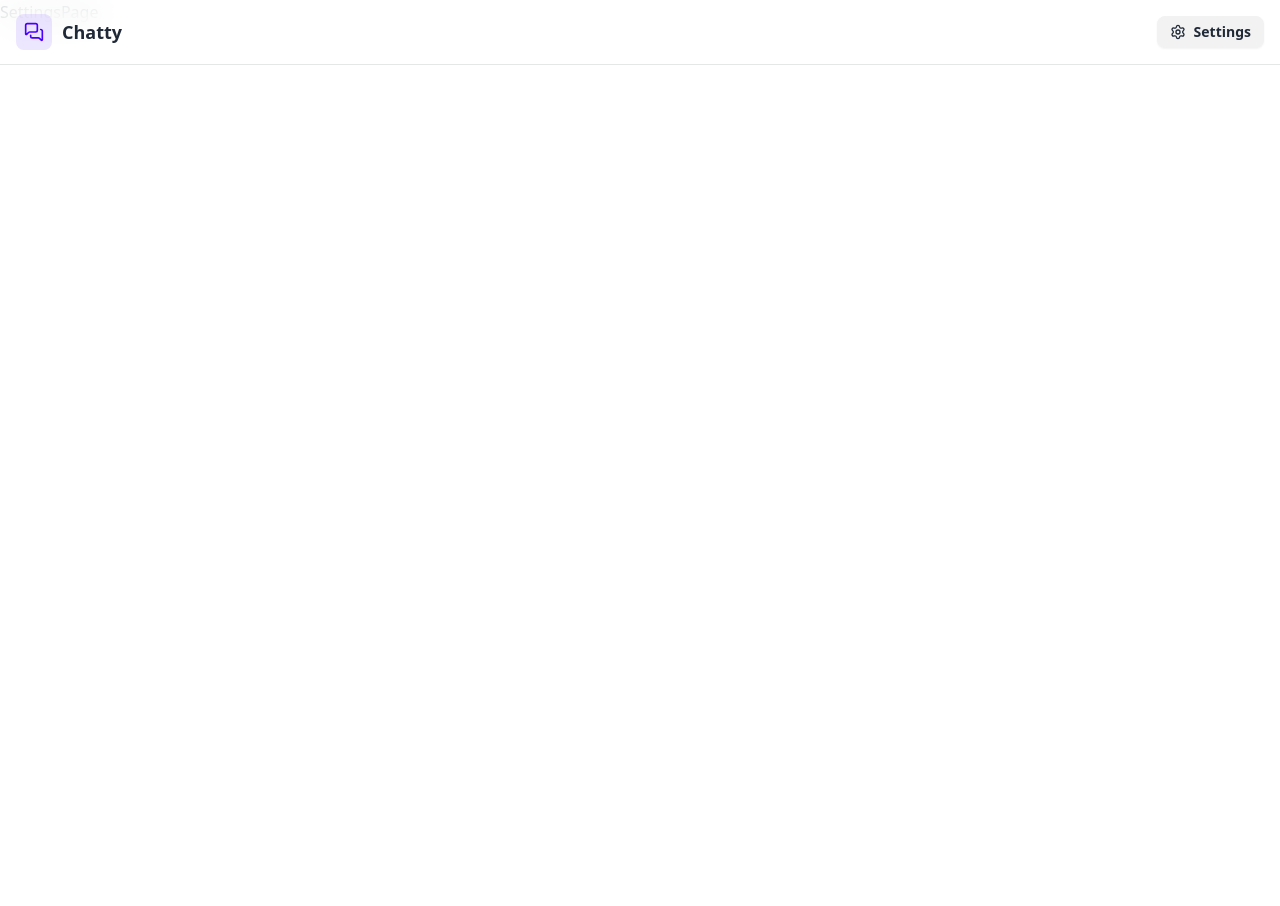
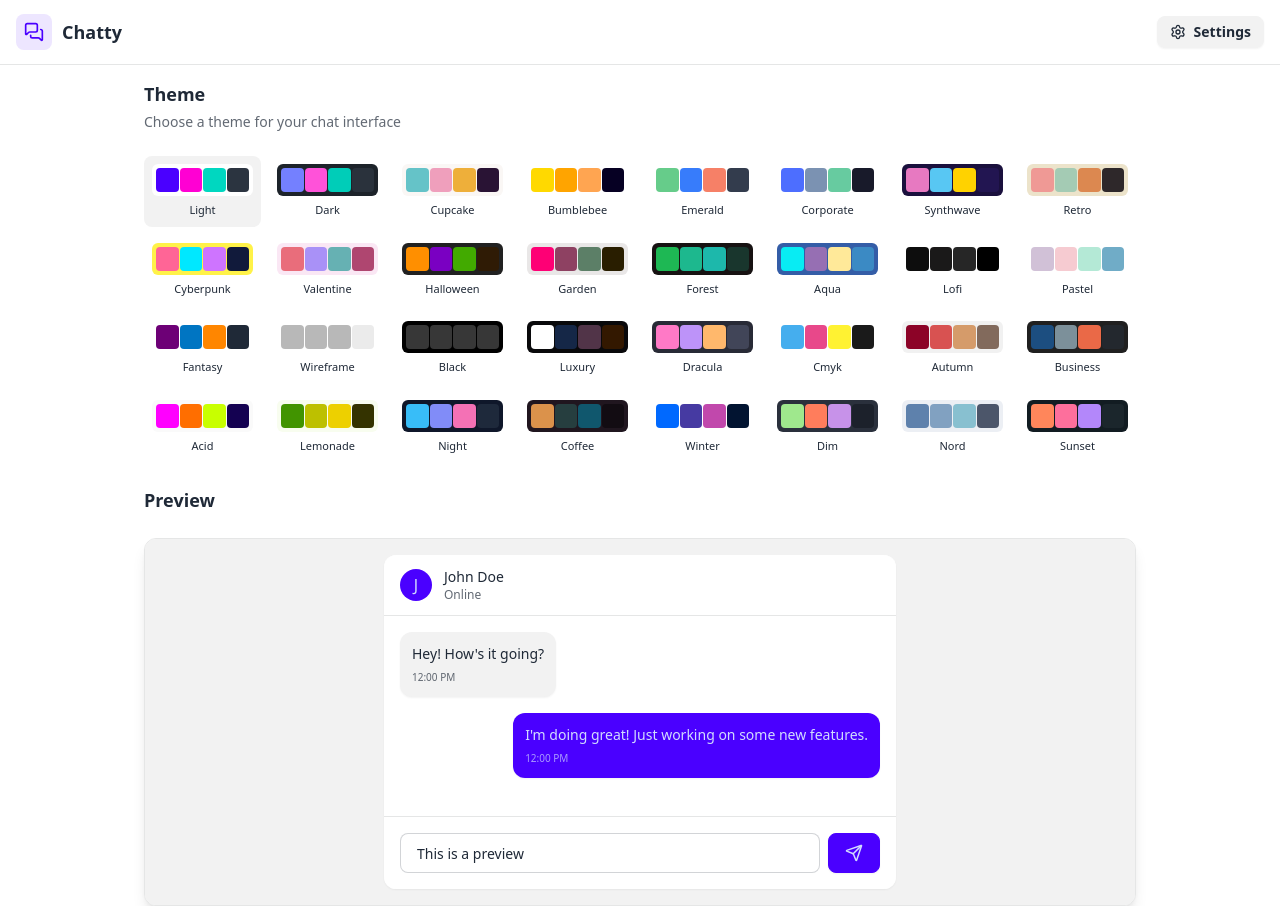
Before and after one commit to Mohammad-Ahrari/chat-app, a React (Vite) app in the folder frontend/: page /settings in a window 1280 px wide. Before the commit the page ends 800 px from the top, so only its background shows below. Built offline with nearby package versions, Linux system fonts and the light colour scheme; no server answers.

Commit message:
feat(settings): implement settings page with theme switching

```diff
--- a/frontend/src/App.jsx
+++ b/frontend/src/App.jsx
@@ -10,10 +10,11 @@
 
 import { Loader } from "lucide-react";
 import { Toaster } from "react-hot-toast";
+import { useThemeStore } from "./store/useThemeStore";
 
 const App = () => {
   const { authUser, checkAuth, isCheckingAuth } = useAuthStore();
-
+  const {theme} = useThemeStore()
   useEffect(() => {
     checkAuth();
   }, [checkAuth]);
@@ -28,7 +29,7 @@
     );
 
   return (
-    <div>
+    <div data-theme={theme}>
       <Navbar />
 
       <Routes>
--- /dev/null
+++ b/frontend/src/constants/index.js
@@ -0,0 +1,34 @@
+export const THEMES = [
+  "light",
+  "dark",
+  "cupcake",
+  "bumblebee",
+  "emerald",
+  "corporate",
+  "synthwave",
+  "retro",
+  "cyberpunk",
+  "valentine",
+  "halloween",
+  "garden",
+  "forest",
+  "aqua",
+  "lofi",
+  "pastel",
+  "fantasy",
+  "wireframe",
+  "black",
+  "luxury",
+  "dracula",
+  "cmyk",
+  "autumn",
+  "business",
+  "acid",
+  "lemonade",
+  "night",
+  "coffee",
+  "winter",
+  "dim",
+  "nord",
+  "sunset",
+];
--- a/frontend/src/pages/SettingsPage.jsx
+++ b/frontend/src/pages/SettingsPage.jsx
@@ -1,9 +1,118 @@
-import React from 'react'
+import { useThemeStore } from "../store/useThemeStore";
+import {THEMES} from "../constants"
+import { Send } from "lucide-react";
+const PREVIEW_MESSAGES = [
+  { id: 1, content: "Hey! How's it going?", isSent: false },
+  {
+    id: 2,
+    content: "I'm doing great! Just working on some new features.",
+    isSent: true,
+  },
+];
+const SettingsPage = () => {
+  const { theme, setTheme } = useThemeStore();
+  return (
+    <div className="h-screen container mx-auto px-4 pt-20 max-w-5xl">
+      <div className="space-y-6">
+        <div className="flex flex-col gap-1">
+          <h2 className="text-lg font-semibold">Theme</h2>
+          <p className="text-sm text-base-content/70">Choose a theme for your chat interface</p>
+        </div>
 
-const SettingsPage = () => {
-  return (
-    <div>SettingsPage</div>
-  )
-}
+        <div className="grid grid-cols-4 sm:grid-cols-6 md:grid-cols-8 gap-2">
+          {THEMES.map((t) => (
+            <button
+              key={t}
+              className={`
+                group flex flex-col items-center gap-1.5 p-2 rounded-lg transition-colors
+                ${theme === t ? "bg-base-200" : "hover:bg-base-200/50"}
+              `}
+              onClick={() => setTheme(t)}
+            >
+              <div className="relative h-8 w-full rounded-md overflow-hidden" data-theme={t}>
+                <div className="absolute inset-0 grid grid-cols-4 gap-px p-1">
+                  <div className="rounded bg-primary"></div>
+                  <div className="rounded bg-secondary"></div>
+                  <div className="rounded bg-accent"></div>
+                  <div className="rounded bg-neutral"></div>
+                </div>
+              </div>
+              <span className="text-[11px] font-medium truncate w-full text-center">
+                {t.charAt(0).toUpperCase() + t.slice(1)}
+              </span>
+            </button>
+          ))}
+        </div>
 
-export default SettingsPage
+        {/* Preview Section */}
+        <h3 className="text-lg font-semibold mb-3">Preview</h3>
+        <div className="rounded-xl border border-base-300 overflow-hidden bg-base-100 shadow-lg">
+          <div className="p-4 bg-base-200">
+            <div className="max-w-lg mx-auto">
+              {/* Mock Chat UI */}
+              <div className="bg-base-100 rounded-xl shadow-sm overflow-hidden">
+                {/* Chat Header */}
+                <div className="px-4 py-3 border-b border-base-300 bg-base-100">
+                  <div className="flex items-center gap-3">
+                    <div className="w-8 h-8 rounded-full bg-primary flex items-center justify-center text-primary-content font-medium">
+                      J
+                    </div>
+                    <div>
+                      <h3 className="font-medium text-sm">John Doe</h3>
+                      <p className="text-xs text-base-content/70">Online</p>
+                    </div>
+                  </div>
+                </div>
+
+                {/* Chat Messages */}
+                <div className="p-4 space-y-4 min-h-[200px] max-h-[200px] overflow-y-auto bg-base-100">
+                  {PREVIEW_MESSAGES.map((message) => (
+                    <div
+                      key={message.id}
+                      className={`flex ${message.isSent ? "justify-end" : "justify-start"}`}
+                    >
+                      <div
+                        className={`
+                          max-w-[80%] rounded-xl p-3 shadow-sm
+                          ${message.isSent ? "bg-primary text-primary-content" : "bg-base-200"}
+                        `}
+                      >
+                        <p className="text-sm">{message.content}</p>
+                        <p
+                          className={`
+                            text-[10px] mt-1.5
+                            ${message.isSent ? "text-primary-content/70" : "text-base-content/70"}
+                          `}
+                        >
+                          12:00 PM
+                        </p>
+                      </div>
+                    </div>
+                  ))}
+                </div>
+
+                {/* Chat Input */}
+                <div className="p-4 border-t border-base-300 bg-base-100">
+                  <div className="flex gap-2">
+                    <input
+                      type="text"
+                      className="input input-bordered flex-1 text-sm h-10"
+                      placeholder="Type a message..."
+                      value="This is a preview"
+                      readOnly
+                    />
+                    <button className="btn btn-primary h-10 min-h-0">
+                      <Send size={18} />
+                    </button>
+                  </div>
+                </div>
+              </div>
+            </div>
+          </div>
+        </div>
+      </div>
+    </div>
+  );
+};
+
+export default SettingsPage;
--- /dev/null
+++ b/frontend/src/store/useThemeStore.js
@@ -0,0 +1,9 @@
+import { create } from "zustand";
+
+export const useThemeStore = create((set) => ({
+  theme: localStorage.getItem("chat-theme") || "light",
+  setTheme: (theme) => {
+    localStorage.setItem("chat-theme", theme);
+    set({ theme });
+  },
+}));
```
